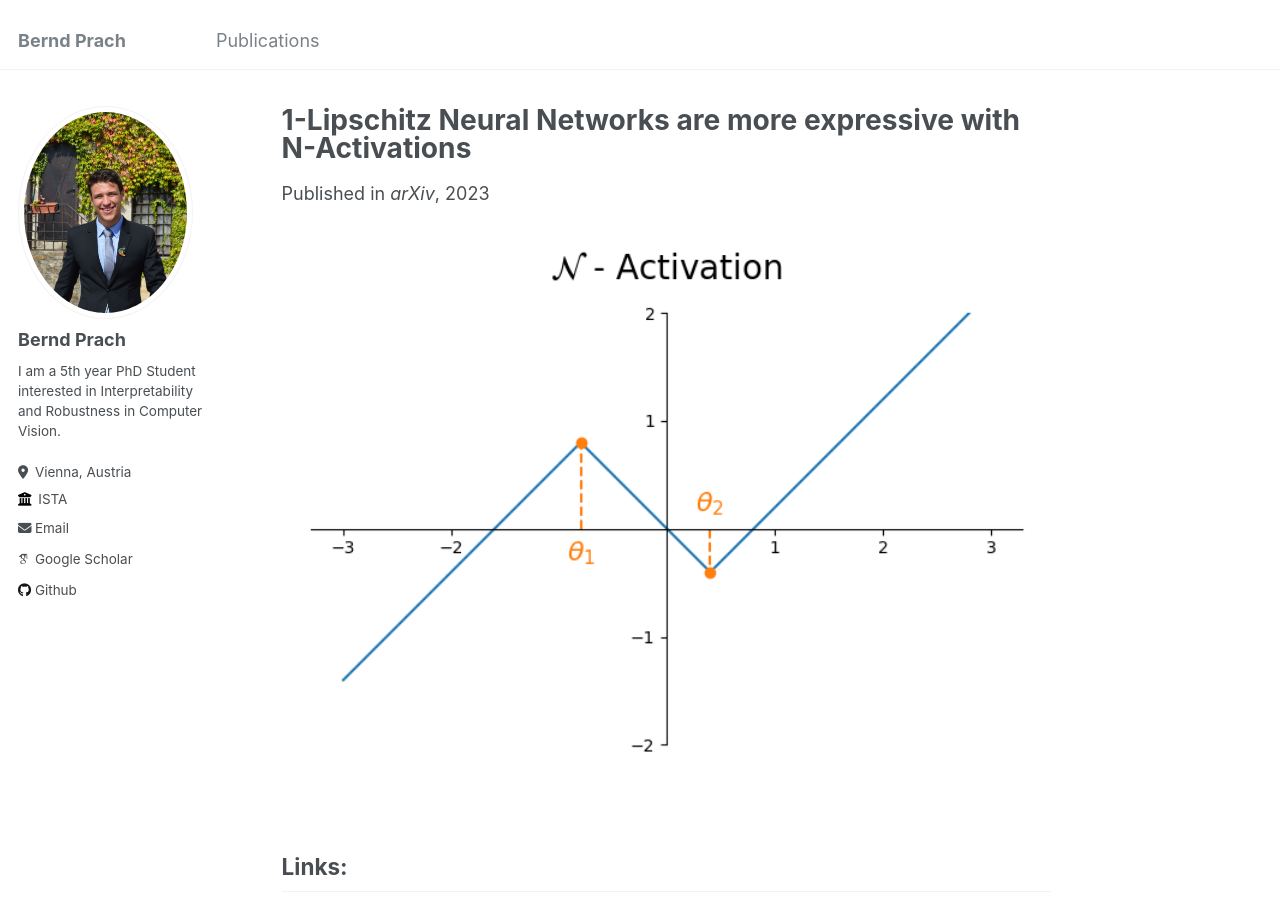
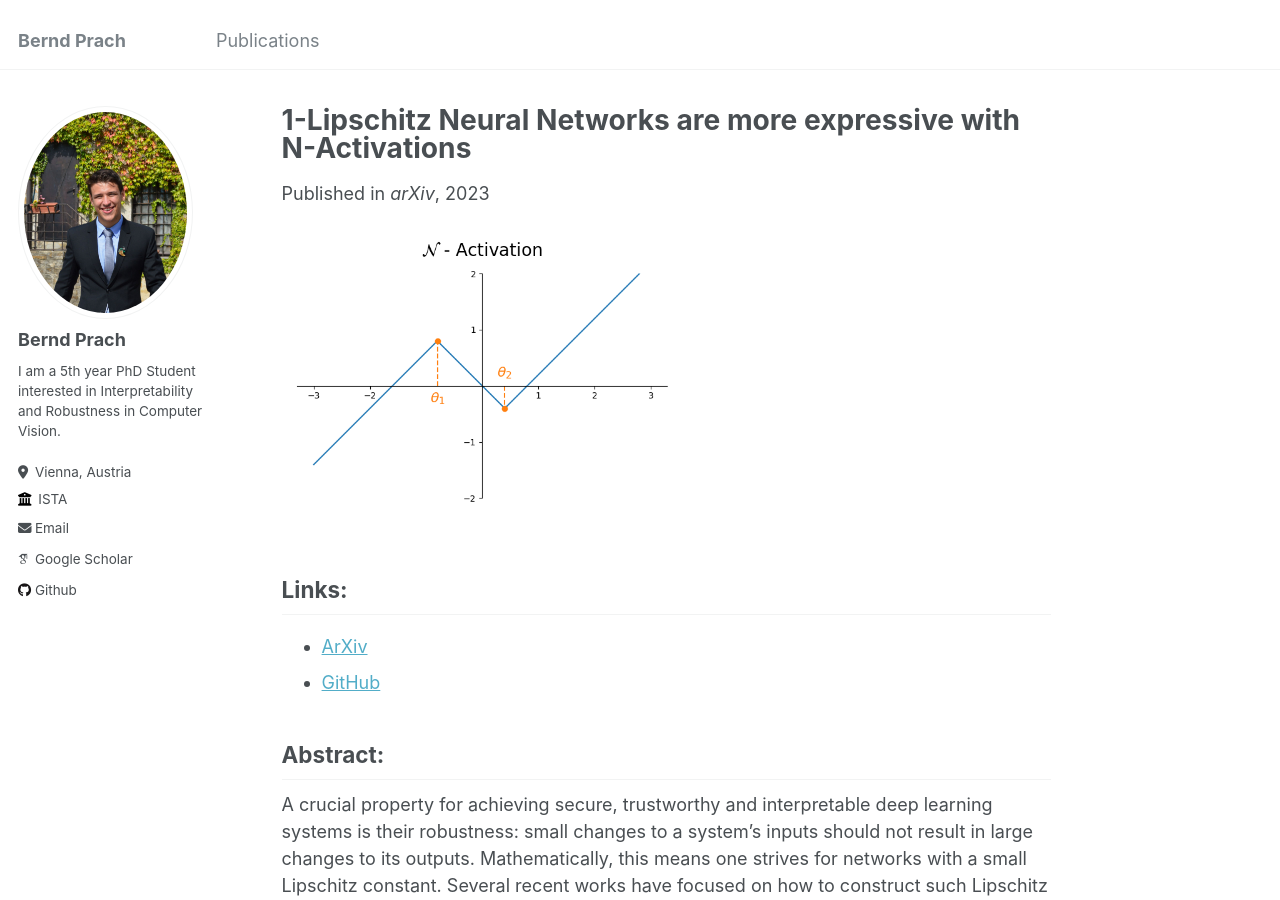
Before and after one commit to berndprach/berndprach.github.io, a Jekyll site: the page built from _publications/n_activation.md, in a window 1280 px wide and 900 px high. Built offline with Jekyll 4.4.1, drawn with Linux system fonts in a browser that asks for light colours; some web fonts are replaced.

Commit message:
Update n_activation.md

```diff
--- a/_publications/n_activation.md
+++ b/_publications/n_activation.md
@@ -9,7 +9,7 @@ paperurl: 'https://arxiv.org/pdf/2311.06103'
 citation: 'Prach, Bernd, and Christoph H. Lampert. "1-Lipschitz Neural Networks are more expressive with N-Activations." arXiv preprint arXiv:2311.06103 (2023).'
 ---
 
-<img src="/images/n_activation.png" alt="Radar plot of results" width="1200"/>
+<img src="/images/n_activation.png" alt="Radar plot of results" width="400"/>
 
 
 ## Links:
```
